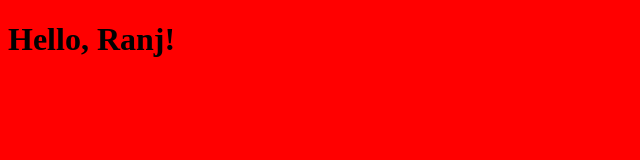
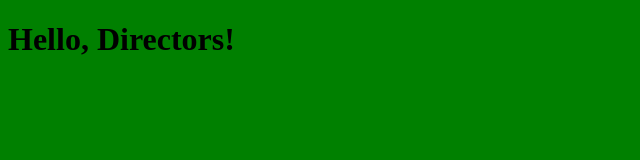
Before and after one commit to ezephoenix/hello-world, a website: page index.html in a window 1280 px wide. Shown: the whole page, without its empty margins (0-640 px from the left). Drawn offline with Linux system fonts and the light colour scheme.

Commit message:
Hello Directors

```diff
--- a/index.html
+++ b/index.html
@@ -1,9 +1,9 @@
 <!DOCTYPE html>
 <html>
 <head>
-    <title>Hello, Ranj!</title>
+    <title>Hello, Directors!</title>
 </head>
-<body style="background-color: red" />
-<h1>Hello, Ranj!</h1>
+<body style="background-color: green" />
+<h1>Hello, Directors!</h1>
 </body>
 </html>
```
